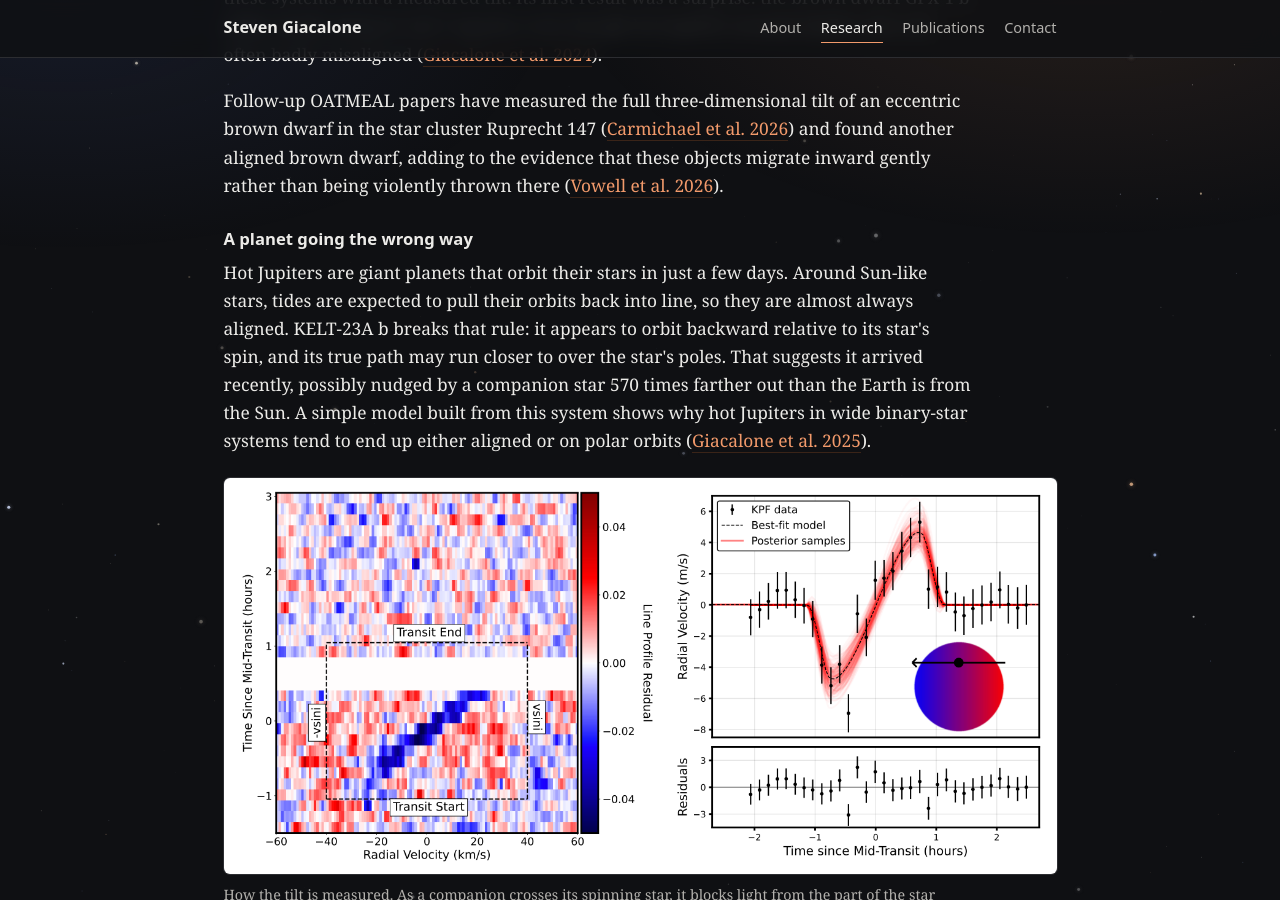
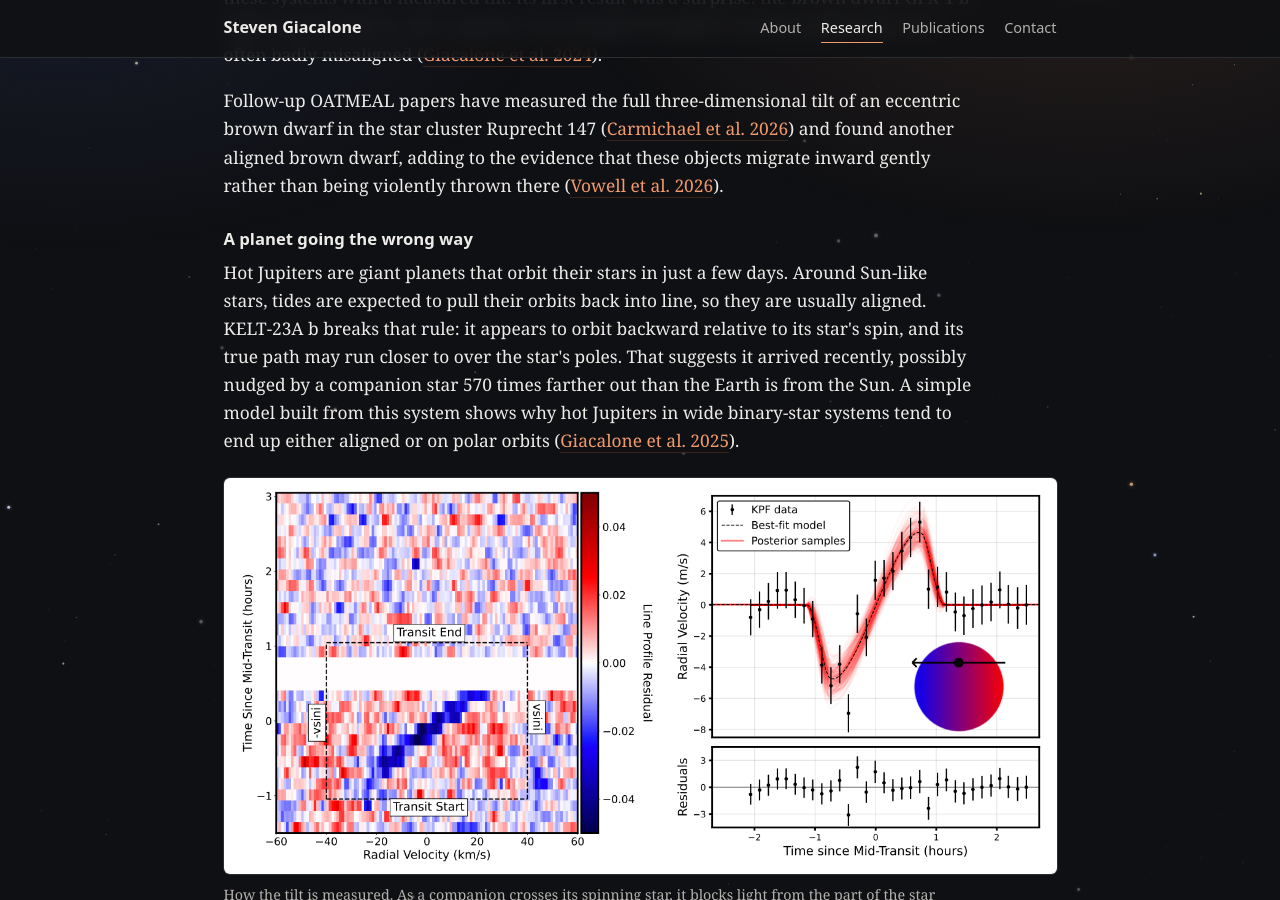
Before and after one commit to stevengiacalone/stevengiacalone.github.io, a Jekyll site: the page built from research/obliquities.html, in a window 1280 px wide and 900 px high, scrolled down 744 px. Built offline with Jekyll 4.4.1, drawn with Linux system fonts in a browser that asks for light colours.

Commit message:
Soften alignment claim for hot Jupiters
Co-Authored-By: Claude Opus 5.5 <noreply@anthropic.com>
Claude-Session: https://claude.ai/code/session_01RapRmGYcJxYnG7hBfRrCXQ

```diff
--- a/research/obliquities.html
+++ b/research/obliquities.html
@@ -42,7 +42,7 @@ description: "Stellar obliquity measurements of brown dwarfs and hot Jupiters, i
 <h3>A planet going the wrong way</h3>
 <p>
   Hot Jupiters are giant planets that orbit their stars in just a few days. Around Sun-like stars, tides
-  are expected to pull their orbits back into line, so they are almost always aligned. KELT-23A b breaks
+  are expected to pull their orbits back into line, so they are usually aligned. KELT-23A b breaks
   that rule: it appears to orbit backward relative to its star's spin, and its true path may run closer to
   over the star's poles. That suggests it arrived recently, possibly nudged by a companion star 570 times farther out than the Earth
   is from the Sun. A simple model built from this system shows why hot Jupiters in wide binary-star systems
```
